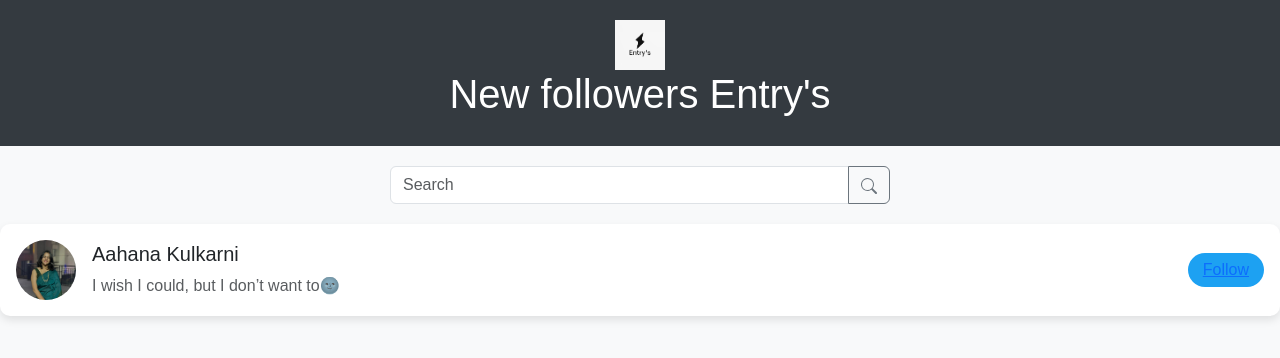
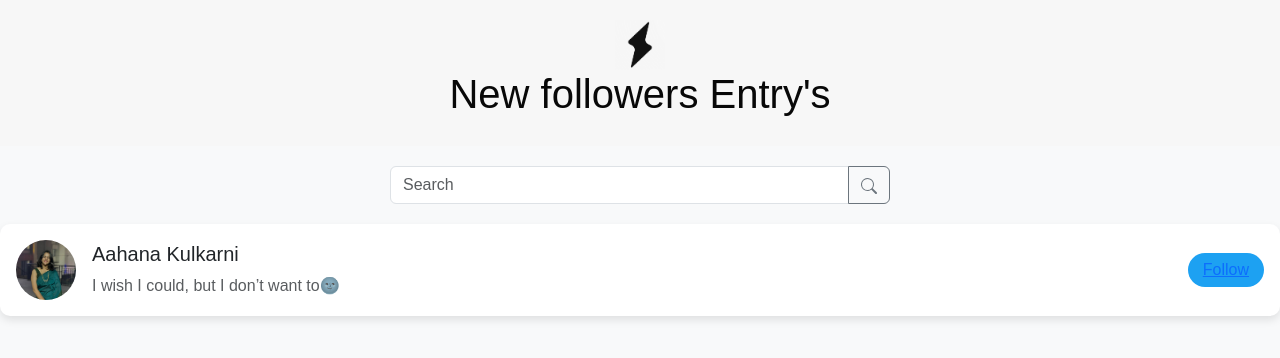
Before and after one commit to umashankargi/new, a plain HTML site: page index.html in a window 1280 px wide. Drawn offline with nearby package versions, Linux system fonts and the light colour scheme.

Commit message:
index.html

```diff
--- a/index.html
+++ b/index.html
@@ -11,8 +11,8 @@
       font-family: 'Arial', sans-serif;
     }
     .header {
-      background-color: #343a40;
-      color: white;
+      background-color: #F7F7F7;
+      color: rgb(8, 8, 8);
       padding: 20px;
       text-align: center;
     }
@@ -27,7 +27,7 @@
     .card {
       margin: 10px 0;
       border: none;
-      box-shadow: 0 4px 8px rgba(0, 0, 0, 0.1);
+      box-shadow: 0 4px 8px #0000001a;
       border-radius: 10px;
     }
     .card-img-top {
@@ -49,7 +49,7 @@
 </head>
 <body>
   <div class="header">
-    <img src="log.png" alt="Entry's Logo" class="logo">
+    <img src="logg.png" alt="Entry's Logo" class="logo">
     <h1>New followers Entry's</h1>
   </div>
   <div class="search-bar">
```
